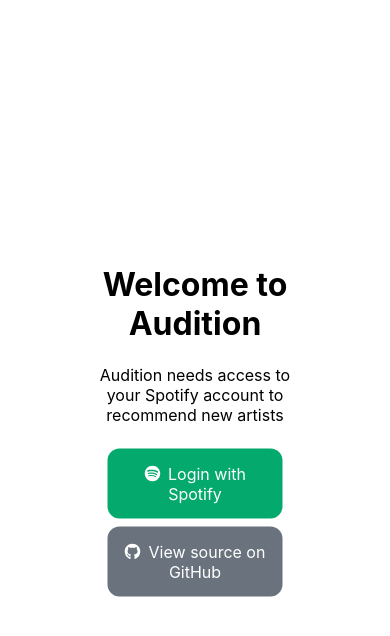
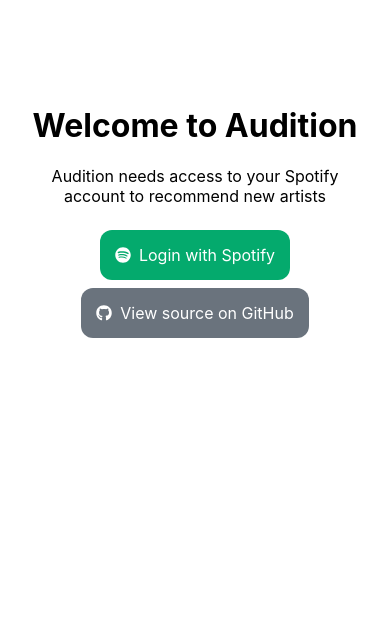
Before and after one commit to cbyrneee/audition, a React (Create React App) app: page / in a window 390 px wide. Shown: the top 636 px of the page. Built offline with nearby package versions, Linux system fonts and the light colour scheme; what spotify-web-api-node would draw is missing.

Commit message:
[UI] Improve responsiveness

```diff
--- a/src/components/Login.js
+++ b/src/components/Login.js
@@ -18,19 +18,15 @@ export default function LoginComponent() {
                     className="btn btn-primary"
                     href={`https://accounts.spotify.com/authorize?client_id=${SPOTIFY_CLIENT_ID}&response_type=code&redirect_uri=${SPOTIFY_REDIRECT_URI}&scope=user-read-email%20user-read-private%20user-top-read&show_dialog=true`}
                 >
-                    <FontAwesomeIcon icon={faSpotify} />
-                    <span style={{ marginLeft: "8px" }}>
-                        Login with Spotify
-                    </span>
+                    <FontAwesomeIcon className="fa-icon" icon={faSpotify} />
+                    <span>Login with Spotify</span>
                 </a>
                 <a
                     className="btn btn-github"
                     href={"https://github.com/dreamhopping/audition"}
                 >
-                    <FontAwesomeIcon icon={faGithub} />
-                    <span style={{ marginLeft: "8px" }}>
-                        View source on GitHub
-                    </span>
+                    <FontAwesomeIcon className="fa-icon" icon={faGithub} />
+                    <span>View source on GitHub</span>
                 </a>
             </div>
         </div>
--- a/src/style/index.css
+++ b/src/style/index.css
@@ -5,6 +5,10 @@ body {
         "Helvetica Neue", sans-serif;
     -webkit-font-smoothing: antialiased;
     -moz-osx-font-smoothing: grayscale;
+}
+
+.fa-icon {
+    padding-right: 8px;
 }
 
 .btn {
@@ -51,11 +55,22 @@ body {
 .center-container {
     margin: 0;
     position: absolute;
-    top: 50%;
-    left: 50%;
-    -ms-transform: translate(-50%, -50%);
-    transform: translate(-50%, -50%);
     text-align: center;
+    top: 10%;
+    padding-left: 5%;
+    padding-right: 5%;
+}
+
+@media only screen and (min-width: 768px) {
+    .center-container {
+        margin: 0;
+        position: absolute;
+        top: 50%;
+        left: 50%;
+        -ms-transform: translate(-50%, -50%);
+        transform: translate(-50%, -50%);
+        text-align: center;
+    }
 }
 
 .artist-container {
```
